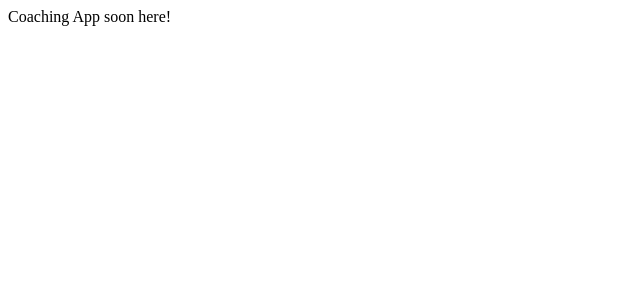
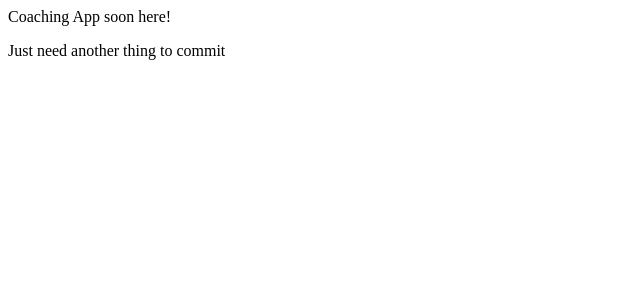
Before and after one commit to CooperHays/CoachingSuite_Assistant, an Angular app in the folder DesktopApp/: page / in a window 1280 px wide. Shown: the top 300 px of the page, without its empty margins (0-640 px from the left). Built offline with nearby package versions, Linux system fonts and the light colour scheme.

Commit message:
Another commit

```diff
--- a/DesktopApp/src/app/app.component.html
+++ b/DesktopApp/src/app/app.component.html
@@ -1 +1,2 @@
 <div>Coaching App soon here!</div>
+<p>Just need another thing to commit</p>
```
